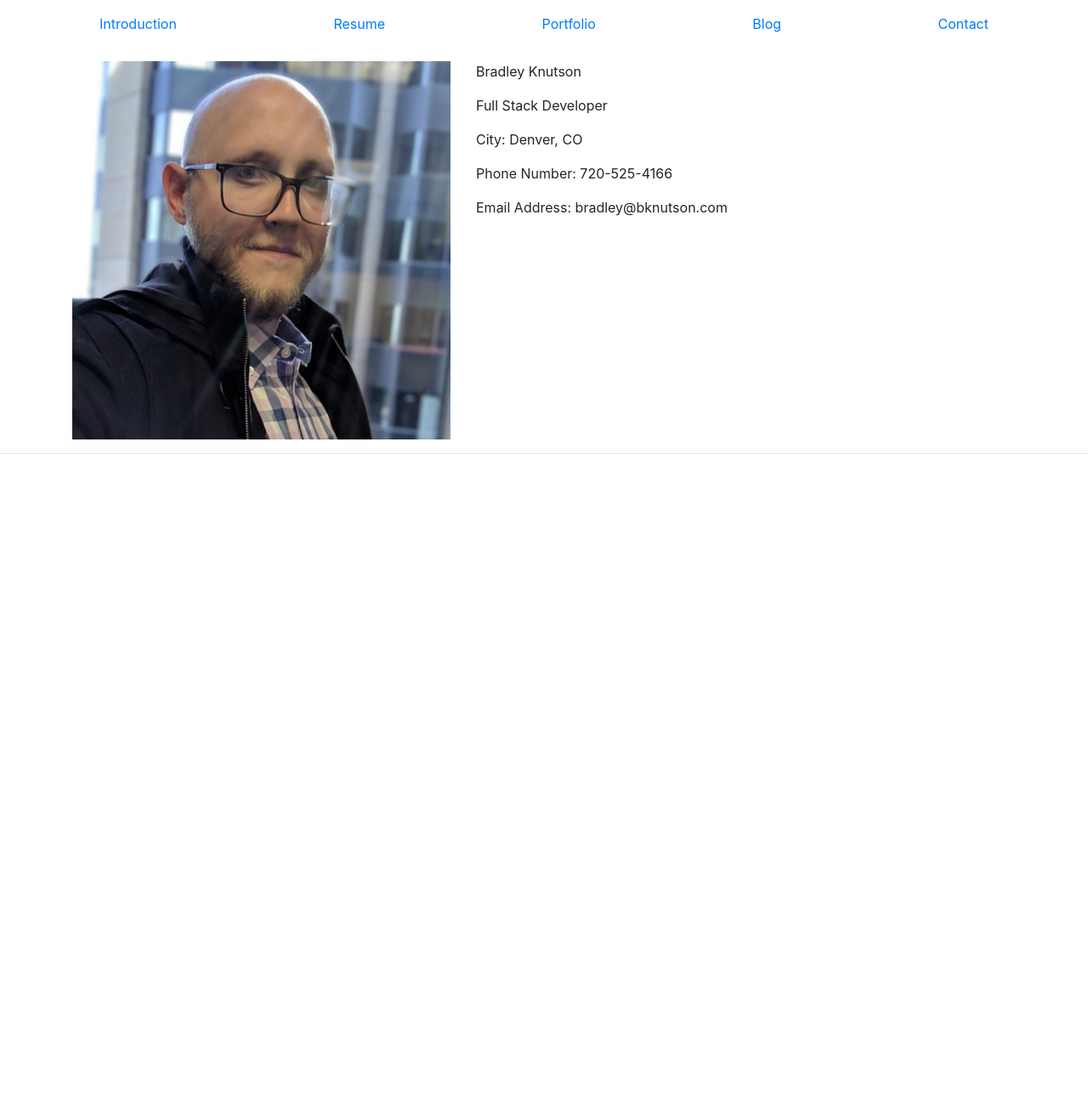
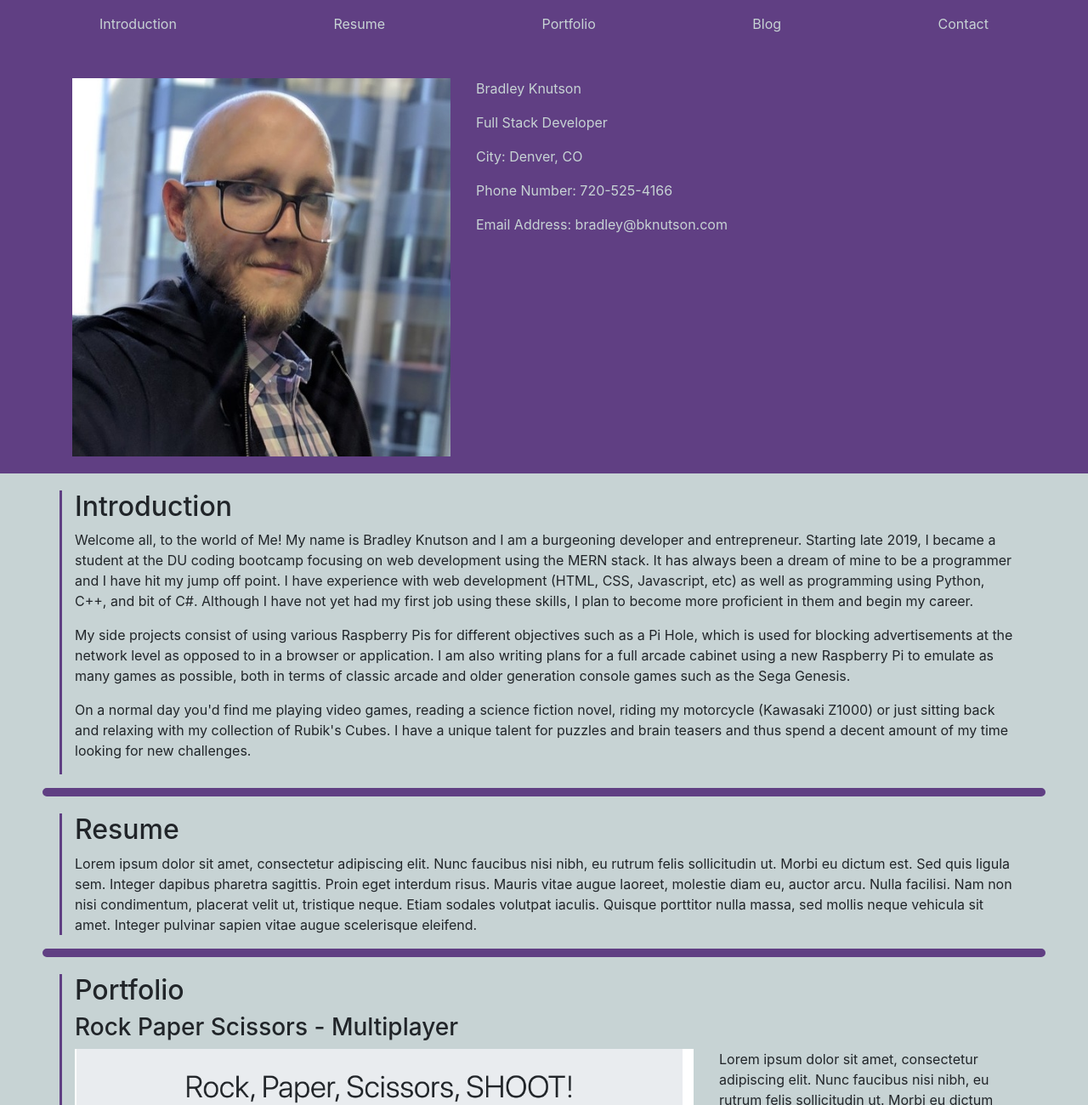
Before and after one commit to bradleyknutson/bradleyknutson.github.io, a plain HTML site: page index.html in a window 1280 px wide. Shown: the top 1300 px of the page at 85% size. Before the commit the page ends 800 px from the top, so only its background shows below. Drawn offline with nearby package versions, Linux system fonts and the light colour scheme.

Commit message:
Added more sections

```diff
--- a/assets/css/style.scss
+++ b/assets/css/style.scss
@@ -1,2 +1,25 @@
 $primary-color: #603F83FF;
 $secondary-color: #C7D3D4FF;
+
+body {
+    background-color: $secondary-color;
+}
+
+#main-header, .menu {
+    background-color: $primary-color;
+    color: $secondary-color;
+    a {
+        color: $secondary-color;
+    }
+    padding-bottom: 20px;
+}
+
+hr {
+    border: 5px solid $primary-color;
+    border-radius: 5px;
+}
+
+.section {
+    border-left: 3px solid $primary-color;
+    margin-top: 20px;
+}
--- a/index.html
+++ b/index.html
@@ -36,7 +36,7 @@
             </div>
         </section>
 
-        <section class="main-header">
+        <section id="main-header">
             <div class="container">
                 <div class="row">
                     <div class="col-md-5">
@@ -52,13 +52,47 @@
                 </div>
             </div>
         </section>
-        <hr>
-        <section class="introduction">
-            <div class="container">
-                <div class="row">
-                    <div class="col">
-                        <p></p>
-                    </div>
+        <section id="introduction" class="container section">
+            <div class="row">
+                <div class="col">
+                    <h2>Introduction</h2>
+                    <p>
+                        Welcome all, to the world of Me!  My name is Bradley Knutson and I am a burgeoning developer and entrepreneur.  Starting late 2019, I became a student at the DU coding bootcamp focusing on web development using the MERN stack.  It has always been a dream of mine to be a programmer and I have hit my jump off point.  I have experience with web development (HTML, CSS, Javascript, etc) as well as programming using Python, C++, and bit of C#.  Although I have not yet had my first job using these skills, I plan to become more proficient in them and begin my career.
+                    </p>
+
+                    <p>
+                        My side projects consist of using various Raspberry Pis for different objectives such as a Pi Hole, which is used for blocking advertisements at the network level as opposed to in a browser or application.  I am also writing plans for a full arcade cabinet using a new Raspberry Pi to emulate as many games as possible, both in terms of classic arcade and older generation console games such as the Sega Genesis.
+                    </p>
+
+                    <p>
+                        On a normal day you'd find me playing video games, reading a science fiction novel, riding my motorcycle (Kawasaki Z1000) or just sitting back and relaxing with my collection of Rubik's Cubes.  I have a unique talent for puzzles and brain teasers and thus spend a decent amount of my time looking for new challenges.
+                    </p>
+                </div>
+            </div>
+        </section>
+        <hr class="container">
+        <section id="resume" class="container section">
+            <h2>Resume</h2>
+            <div class="row">
+                <div class="col">
+                    Lorem ipsum dolor sit amet, consectetur adipiscing elit. Nunc faucibus nisi nibh, eu rutrum felis sollicitudin ut. Morbi eu dictum est. Sed quis ligula sem. Integer dapibus pharetra sagittis. Proin eget interdum risus. Mauris vitae augue laoreet, molestie diam eu, auctor arcu. Nulla facilisi. Nam non nisi condimentum, placerat velit ut, tristique neque. Etiam sodales volutpat iaculis. Quisque porttitor nulla massa, sed mollis neque vehicula sit amet. Integer pulvinar sapien vitae augue scelerisque eleifend.
+                </div>
+            </div>
+        </section>
+        <hr class="container">
+        <section id="portfolio" class="container section">
+            <h2>Portfolio</h2>
+            <div class="row">
+                <div class="col">
+                    <h3>Rock Paper Scissors - Multiplayer</h3>
+                </div>
+            </div>
+            <div class="row">
+                <div class="col-md-8">
+                    <img src="./assets/images/rpsscreenshot.png" alt="Rock Paper Scissors Image" width=100%>
+                </div>
+                <div class="col-md-4">
+                        Lorem ipsum dolor sit amet, consectetur adipiscing elit. Nunc faucibus nisi nibh, eu rutrum felis sollicitudin ut. Morbi eu dictum est. Sed quis ligula sem. Integer dapibus pharetra sagittis. Proin eget interdum risus. Mauris vitae augue laoreet, molestie diam eu, auctor arcu. Nulla facilisi. Nam non nisi condimentum, placerat velit ut, tristique neque. Etiam sodales volutpat iaculis. Quisque porttitor nulla massa, sed mollis neque vehicula sit amet. Integer pulvinar sapien vitae augue scelerisque eleifend.
                 </div>
             </div>
         </section>
@@ -66,6 +100,5 @@
 
 
 
-
     </body>
 </html>
```
Also changed, not shown: assets/css/style.css, 1 other file.
